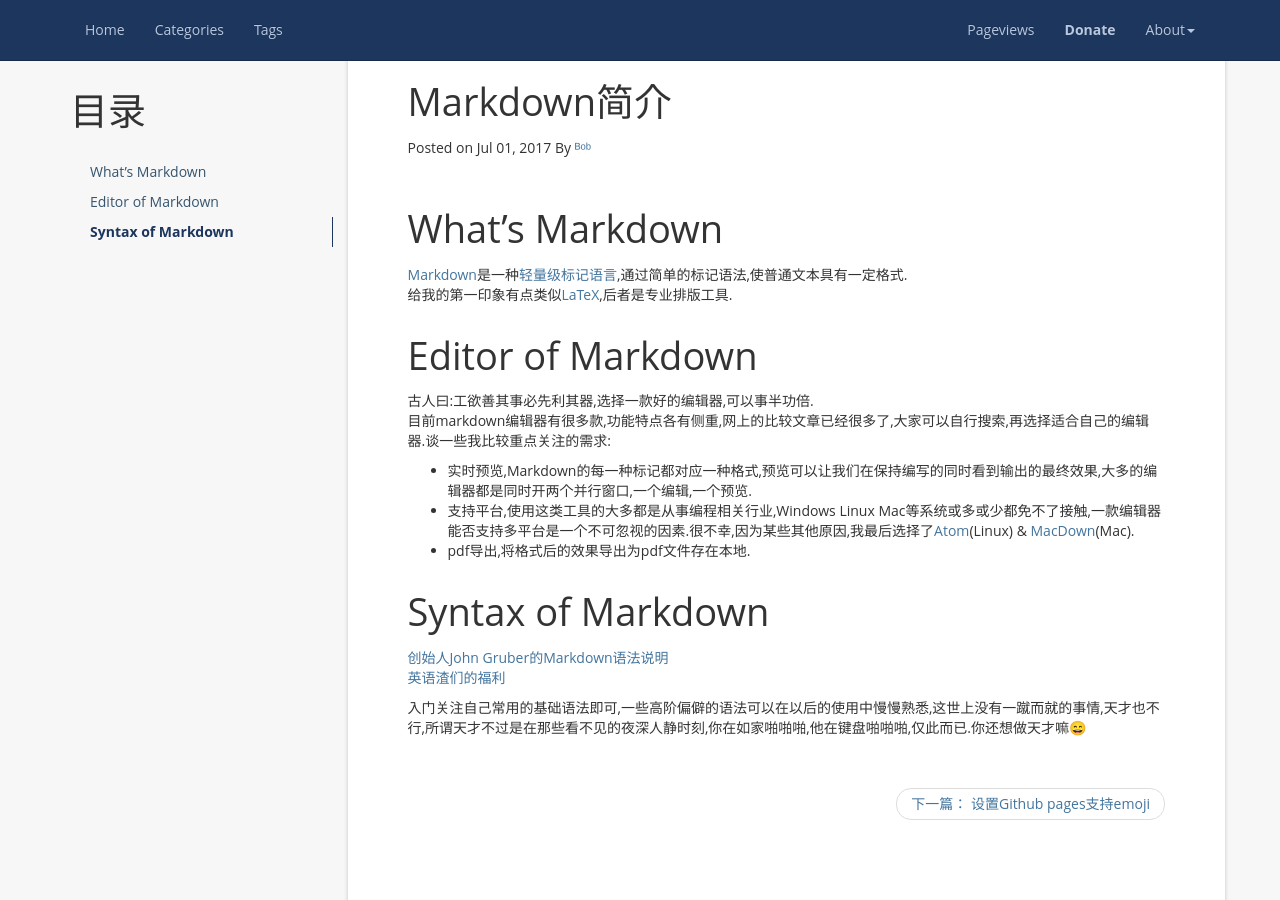
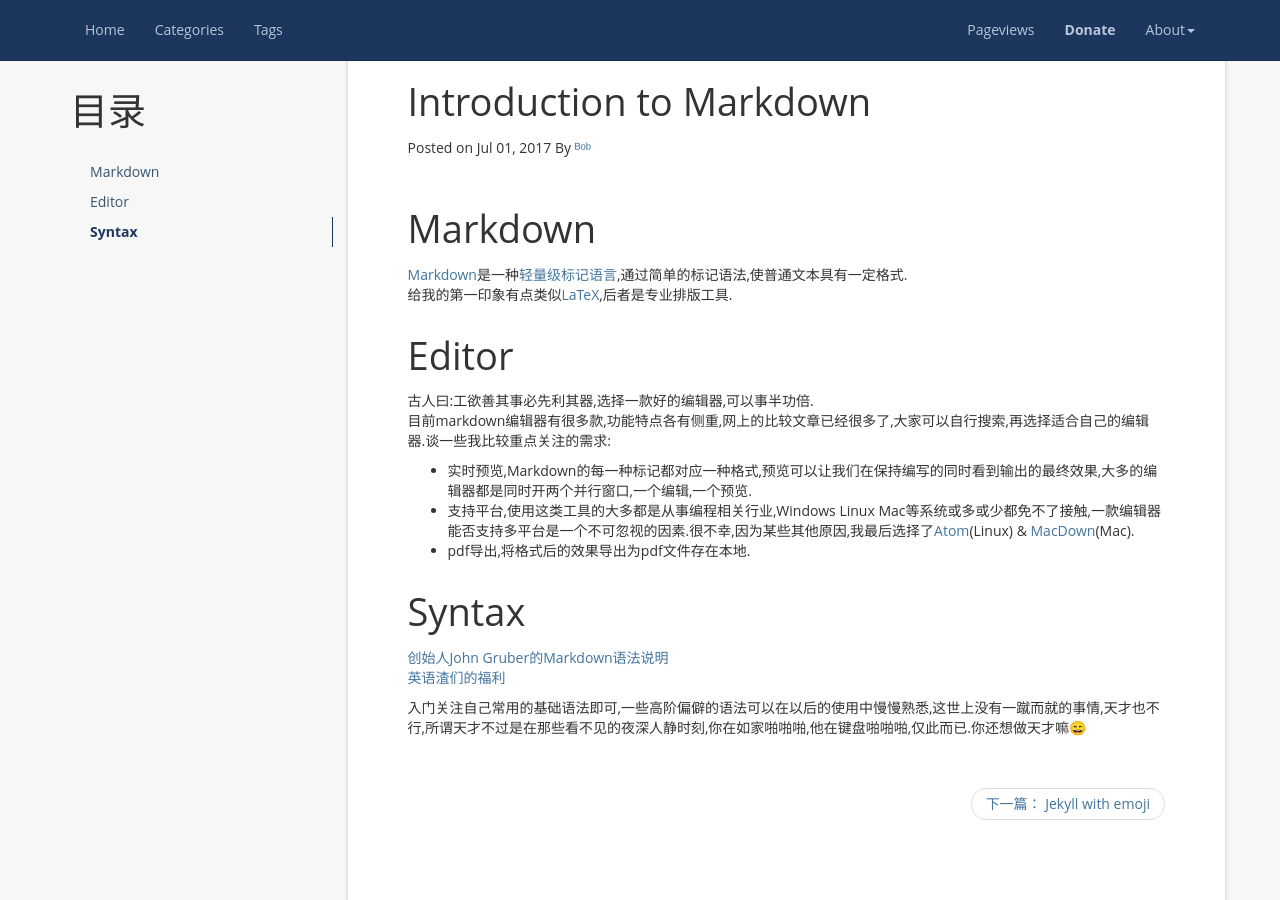
Before and after one commit to y4n9b0/y4n9b0.github.io, a Jekyll site: the page built from _posts/2017-07-01-markdown.md, in a window 1280 px wide and 900 px high. Built offline with Jekyll 4.4.1, drawn with Linux system fonts in a browser that asks for light colours; nearby versions of some CDN libraries; emoji names are drawn with the system emoji font; comment, search, counter and statistics services are not loaded.

Commit message:
modify title of articles

```diff
--- a/_posts/2017-07-01-emoji.md
+++ b/_posts/2017-07-01-emoji.md
@@ -1,6 +1,6 @@
 ---
 layout: post
-title:  "设置Github pages支持emoji"
+title:  "Jekyll with emoji"
 date:   2017-07-01 13:30:00 +0800
 category: blog
 tag: emoji
@@ -10,7 +10,7 @@ tag: emoji
 {:toc}
 
 
-# emoji
+# Emoji
 在前一片文章Markdown简介里,最后使用了一个表情符号:smile:,上传成功后并没有出现预想中的效果,而是直接展现了源码
 `:smile:`
 
--- a/_posts/2017-07-01-markdown.md
+++ b/_posts/2017-07-01-markdown.md
@@ -1,6 +1,6 @@
 ---
 layout: post
-title:  "Markdown简介"
+title:  "Introduction to Markdown"
 date:   2017-07-01 11:30:00 +0800
 category: Markdown
 tag: Markdown
@@ -10,18 +10,18 @@ tag: Markdown
 {:toc}
 
 
-# What's Markdown
+# Markdown
 [Markdown](https://en.wikipedia.org/wiki/Markdown)是一种[轻量级标记语言](https://en.wikipedia.org/wiki/Lightweight_markup_language),通过简单的标记语法,使普通文本具有一定格式.
 给我的第一印象有点类似[LaTeX](http://www.latex-project.org/),后者是专业排版工具.
 
-# Editor of Markdown
+# Editor
 古人曰:工欲善其事必先利其器,选择一款好的编辑器,可以事半功倍.
 目前markdown编辑器有很多款,功能特点各有侧重,网上的比较文章已经很多了,大家可以自行搜索,再选择适合自己的编辑器.谈一些我比较重点关注的需求:
 * 实时预览,Markdown的每一种标记都对应一种格式,预览可以让我们在保持编写的同时看到输出的最终效果,大多的编辑器都是同时开两个并行窗口,一个编辑,一个预览.
 * 支持平台,使用这类工具的大多都是从事编程相关行业,Windows Linux Mac等系统或多或少都免不了接触,一款编辑器能否支持多平台是一个不可忽视的因素.很不幸,因为某些其他原因,我最后选择了[Atom](https://atom.io/)(Linux) & [MacDown](http://macdown.uranusjr.com/)(Mac).
 * pdf导出,将格式后的效果导出为pdf文件存在本地.
 
-# Syntax of Markdown
+# Syntax
 [创始人John Gruber的Markdown语法说明](https://daringfireball.net/projects/markdown/syntax)
 [英语渣们的福利](http://wowubuntu.com/markdown/#list)
 
```
